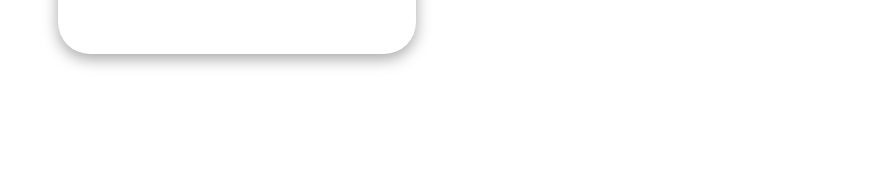
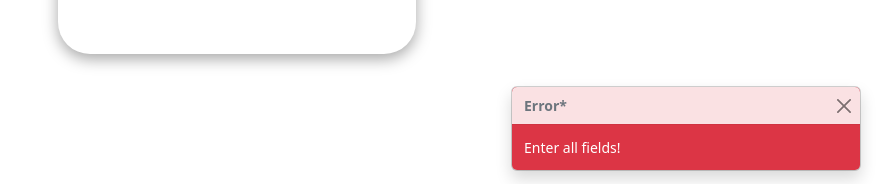
Before and after one commit to Arish82/Snap-Talks, a React (Create React App) app in the folder client/: page /login in a window 1280 px wide. Both pictures are taken after a click on the button "Login". Shown: the part 613-797 px from the top of the page, without its empty margins (403-1280 px from the left). Built offline with nearby package versions, Linux system fonts and the light colour scheme.

Commit message:
Toast is added

```diff
--- /dev/null
+++ b/client/src/Components/Toast/index.js
@@ -0,0 +1,34 @@
+import React, { useState } from 'react';
+import Button from 'react-bootstrap/Button';
+import Col from 'react-bootstrap/Col';
+import Row from 'react-bootstrap/Row';
+import Toast from 'react-bootstrap/Toast';
+import ToastContainer from 'react-bootstrap/ToastContainer';
+
+function PopUpMessage({ show, setShow, message }) {
+    //   const [show, setShow] = useState(false);
+
+    return (
+        <>
+            <ToastContainer
+                position="bottom-end" className="p-3" style={{ zIndex: 1 }}>
+                <Toast
+                    bg='danger'
+                    onClose={() => setShow(false)}
+                    show={show}
+                    delay={3000}
+                    autohide
+                >
+                    <Toast.Header>
+                        <strong className="me-auto">Error*</strong>
+                    </Toast.Header>
+                    <Toast.Body
+                        className='text-white'
+                    >{message}!</Toast.Body>
+                </Toast>
+            </ToastContainer>
+        </>
+    );
+}
+
+export default PopUpMessage;
--- a/client/src/Pages/LoginPage/index.js
+++ b/client/src/Pages/LoginPage/index.js
@@ -1,9 +1,10 @@
 import React, { useState } from 'react'
 import "./index.css";
 import { Link, useNavigate } from 'react-router-dom';
-import PopUpMessage from '../Toast';
+// import PopUpMessage from '../Toast';
 import Spinner from 'react-bootstrap/Spinner';
 import axios from 'axios';
+import PopUpMessage from '../../Components/Toast';
 
 export default function LoginPage() {
     const [email, setemail] = useState("");
--- a/client/src/Pages/SignUp/index.js
+++ b/client/src/Pages/SignUp/index.js
@@ -1,9 +1,10 @@
 import React, { useState } from 'react'
 import "./index.css";
 import { Link, useNavigate } from 'react-router-dom';
-import PopUpMessage from '../../Components/Toast';
+// import PopUpMessage from '../../Components/Toast';
 import Spinner from 'react-bootstrap/Spinner';
 import axios from "axios";
+import PopUpMessage from '../../Components/Toast'
 
 export default function SignUp() {
     const [name, setname] = useState("")
```
